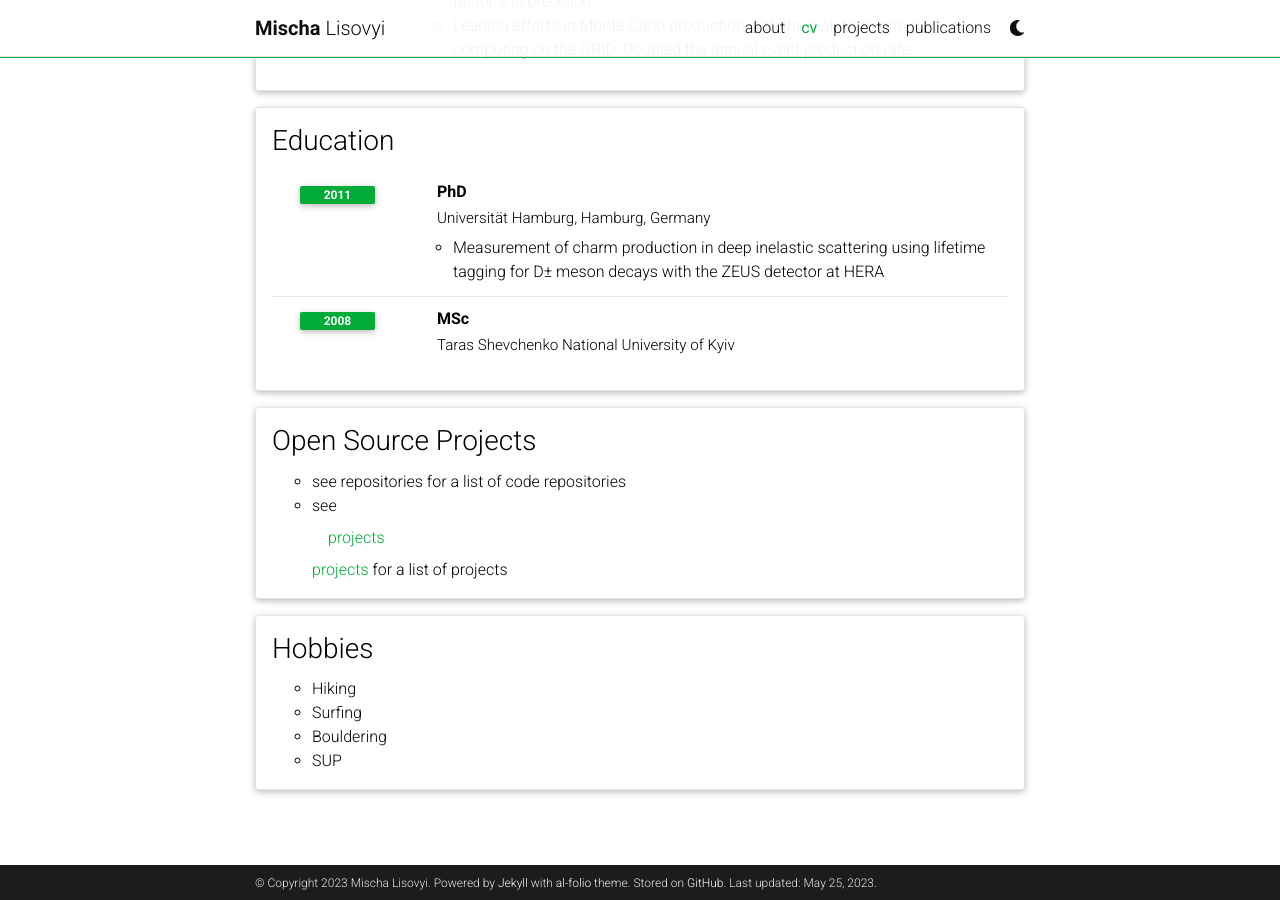
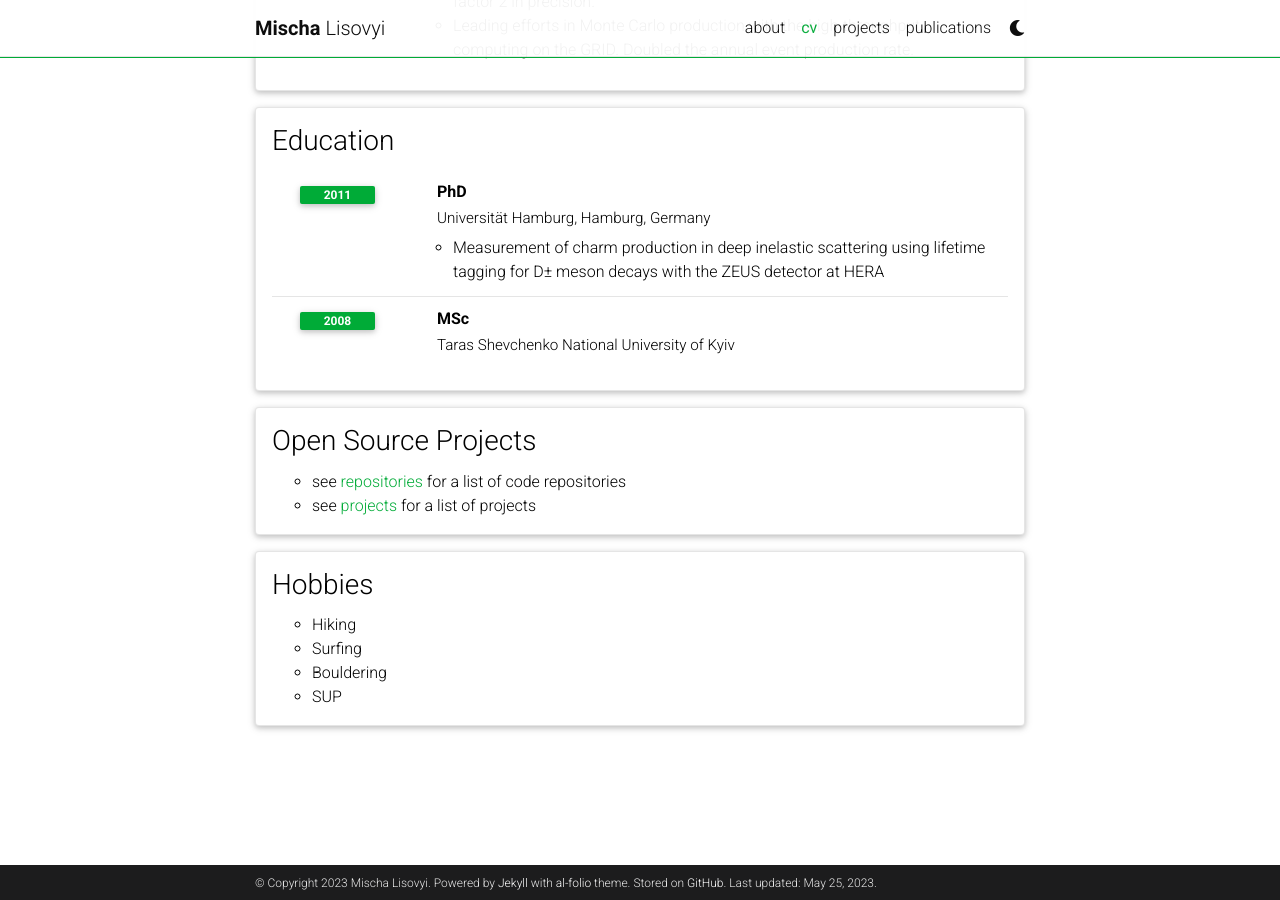
Before and after one commit to mlisovyi/mlisovyi.github.io, a Jekyll site: the page built from _pages/cv.md, in a window 1280 px wide and 900 px high, scrolled down 1744 px. Built offline with Jekyll 4.4.1, drawn with Linux system fonts in a browser that asks for light colours; comment, search, counter and statistics services are not loaded; a style sheet for code colours, icons or effects is not loaded.

Commit message:
relative links with good styling

```diff
--- a/_data/cv.yml
+++ b/_data/cv.yml
@@ -82,8 +82,8 @@
 - title: Open Source Projects
   type: list
   contents:
-    - see <a "https://mlisovyi.github.io/repositories/" target="_blank">repositories</a> for a list of code repositories
-    - see <a class="nav-link" href="/projects/">projects</a>  <a href="/projects/">projects</a> for a list of projects
+    - see <a href="/repositories/">repositories</a> for a list of code repositories
+    - see <a href="/projects/">projects</a> for a list of projects
 
 - title: Hobbies
   type: list
```
